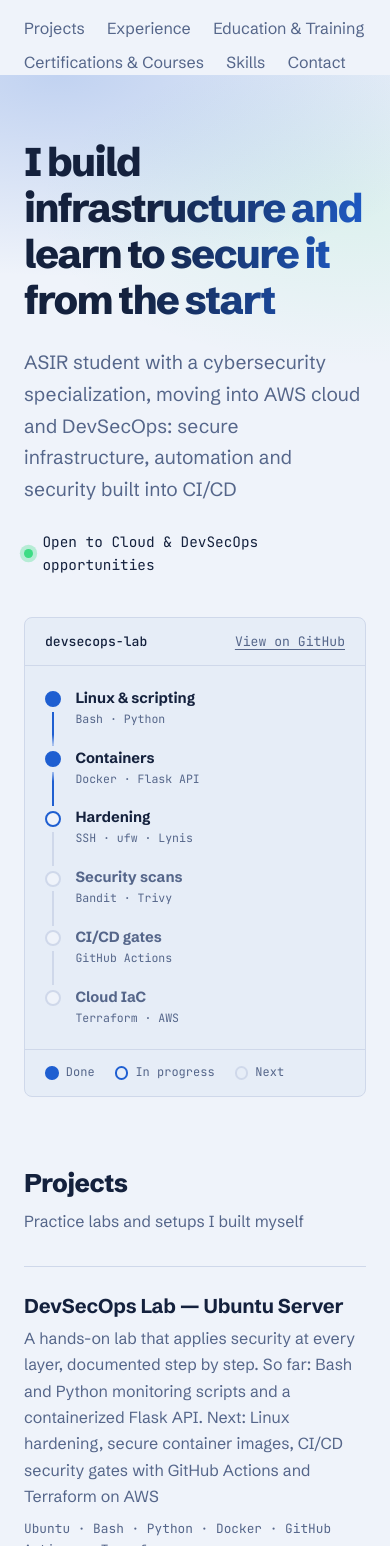
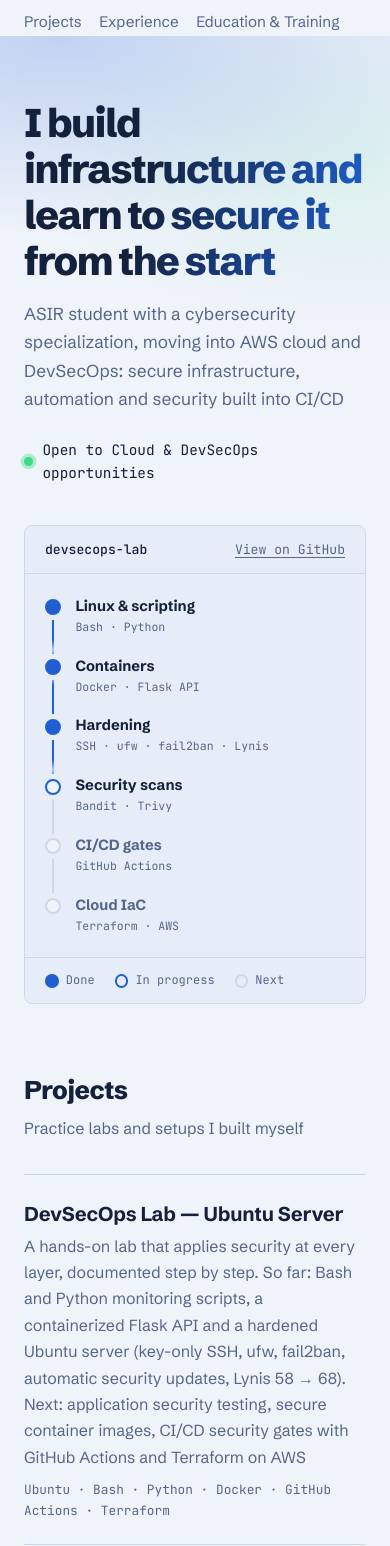
Before and after one commit to marcosgutierrez26/marcosgutierrez26.github.io, a plain HTML site: page index.html in a window 390 px wide. Shown: the part 110-1656 px from the top of the page. Drawn offline with Linux system fonts and the light colour scheme.

Commit message:
improve mobile layout and update DevSecOps progress

```diff
--- a/index.html
+++ b/index.html
@@ -63,17 +63,17 @@
             <span class="s-tech">Docker · Flask API</span>
             <span class="sr" data-i18n="rm_done">Done</span>
           </li>
-          <li class="now">
+          <li class="done">
             <span class="node" aria-hidden="true"></span>
             <span class="s-name" data-i18n="st3">Hardening</span>
-            <span class="s-tech">SSH · ufw · Lynis</span>
-            <span class="sr" data-i18n="rm_now">In progress</span>
+            <span class="s-tech">SSH · ufw · fail2ban · Lynis</span>
+            <span class="sr" data-i18n="rm_done">Done</span>
           </li>
-          <li>
+          <li class="now">
             <span class="node" aria-hidden="true"></span>
             <span class="s-name" data-i18n="st4">Security scans</span>
             <span class="s-tech">Bandit · Trivy</span>
-            <span class="sr" data-i18n="rm_next">Next</span>
+            <span class="sr" data-i18n="rm_now">In progress</span>
           </li>
           <li>
             <span class="node" aria-hidden="true"></span>
@@ -103,7 +103,7 @@
         <li>
           <a href="https://github.com/marcosgutierrez26/devsecops-lab">
             <span class="p-title" data-i18n="p1_title">DevSecOps Lab — Ubuntu Server</span>
-            <span class="p-desc" data-i18n="p1_desc">A hands-on lab that applies security at every layer, documented step by step. So far: Bash and Python monitoring scripts and a containerized Flask API. Next: Linux hardening, secure container images, CI/CD security gates with GitHub Actions and Terraform on AWS</span>
+            <span class="p-desc" data-i18n="p1_desc">A hands-on lab that applies security at every layer, documented step by step. So far: Bash and Python monitoring scripts, a containerized Flask API and a hardened Ubuntu server (key-only SSH, ufw, fail2ban, automatic security updates, Lynis 58 → 68). Next: application security testing, secure container images, CI/CD security gates with GitHub Actions and Terraform on AWS</span>
             <span class="p-tech">Ubuntu · Bash · Python · Docker · GitHub Actions · Terraform</span>
           </a>
         </li>
@@ -125,7 +125,7 @@
           <p class="when" data-i18n="exp1_when">04/2026 - 05/2026 · Madrid, Spain</p>
           <p data-i18n="exp1_desc">Professional training experience with coursework and practical learning in cloud computing, cryptography and security fundamentals, building a base for secure infrastructure and automation</p>
           <ul>
-            <li data-i18n="exp1_b1">Completed training in AWS, cryptography and cybersecurity fundamentals</li>
+            <li data-i18n="exp1_b1">Completed general training in cybersecurity</li>
             <li data-i18n="exp1_b2">Developed knowledge through technical courses and hands-on exercises</li>
           </ul>
         </li>
@@ -141,7 +141,7 @@
       <h2 data-i18n="edu_title">Education &amp; Training</h2>
       <ul class="timeline">
         <li>
-          <h3 data-i18n="edu1_title">Cloud &amp; security training · Accenture</h3>
+          <h3 data-i18n="edu1_title">Cybersecurity training · Accenture</h3>
           <p class="when" data-i18n="edu1_when">2026 – present</p>
           <p data-i18n="edu1_desc">Developing practical skills through hands-on training in AWS, cryptography and security fundamentals. Building on my systems and networking background to work towards Cloud and DevSecOps: secure infrastructure, automation and security built into CI/CD</p>
         </li>
--- a/script.js
+++ b/script.js
@@ -29,7 +29,7 @@ const translations = {
     projects_title: "Proyectos",
     projects_intro: "Laboratorios y entornos de práctica que he montado yo mismo",
     p1_title: "Laboratorio DevSecOps — Ubuntu Server",
-    p1_desc: "Laboratorio práctico que aplica seguridad en cada capa, documentado paso a paso. Hasta ahora: scripts de monitorización en Bash y Python y una API en Flask contenerizada. Lo siguiente: bastionado de Linux, imágenes de contenedor seguras, controles de seguridad en CI/CD con GitHub Actions y Terraform en AWS",
+    p1_desc: "Laboratorio práctico que aplica seguridad en cada capa, documentado paso a paso. Hasta ahora: scripts de monitorización en Bash y Python, una API en Flask contenerizada y un servidor Ubuntu bastionado (SSH solo con clave, ufw, fail2ban, actualizaciones de seguridad automáticas, Lynis 58 → 68). Lo siguiente: pruebas de seguridad de la aplicación, imágenes de contenedor seguras, controles de seguridad en CI/CD con GitHub Actions y Terraform en AWS",
     p2_title: "Laboratorio de control de acceso en PostgreSQL",
     p2_desc: "Despliegue de PostgreSQL con Docker y configuración de bases de datos, usuarios, roles, vistas y permisos de acceso granulares. Implementación de restricciones de privilegios y procedimientos de copia de seguridad y restauración",
 
@@ -37,14 +37,14 @@ const translations = {
     exp1_title: "Trainee de cloud y seguridad · Accenture",
     exp1_when: "04/2026 - 05/2026 · Madrid, España",
     exp1_desc: "Experiencia de formación profesional con cursos y aprendizaje práctico en computación en la nube, criptografía y fundamentos de seguridad, como base para infraestructura segura y automatización",
-    exp1_b1: "Formación completada en AWS, criptografía y fundamentos de ciberseguridad",
+    exp1_b1: "Formación completada en ciberseguridad general",
     exp1_b2: "Ampliación de conocimientos mediante cursos técnicos y ejercicios prácticos",
     exp2_title: "Dependiente · JD Sports",
     exp2_when: "06/2025 - actualidad · Madrid, España",
     exp2_desc: "Atención al cliente, apoyo en ventas y operaciones diarias de tienda en un entorno comercial de ritmo rápido",
 
     edu_title: "Formación",
-    edu1_title: "Formación en cloud y seguridad · Accenture",
+    edu1_title: "Formación en ciberseguridad · Accenture",
     edu1_when: "2026 – actualidad",
     edu1_desc: "Desarrollo de habilidades prácticas mediante formación en AWS, criptografía y fundamentos de seguridad. Apoyándome en mi base de sistemas y redes para avanzar hacia cloud y DevSecOps: infraestructura segura, automatización y seguridad integrada en CI/CD",
     edu2_title: "CFGS Administración de Sistemas Informáticos en Red (ASIR)",
@@ -100,7 +100,7 @@ const translations = {
     projects_title: "Projekte",
     projects_intro: "Übungslabore und Umgebungen, die ich selbst aufgebaut habe",
     p1_title: "DevSecOps-Labor — Ubuntu Server",
-    p1_desc: "Praxislabor, das Sicherheit auf jeder Ebene umsetzt, Schritt für Schritt dokumentiert. Bisher: Monitoring-Skripte in Bash und Python und eine containerisierte Flask-API. Als Nächstes: Linux-Härtung, sichere Container-Images, Sicherheitsprüfungen in CI/CD mit GitHub Actions und Terraform auf AWS",
+    p1_desc: "Praxislabor, das Sicherheit auf jeder Ebene umsetzt, Schritt für Schritt dokumentiert. Bisher: Monitoring-Skripte in Bash und Python, eine containerisierte Flask-API und ein gehärteter Ubuntu-Server (SSH nur mit Schlüssel, ufw, fail2ban, automatische Sicherheitsupdates, Lynis 58 → 68). Als Nächstes: Sicherheitstests der Anwendung, sichere Container-Images, Sicherheitsprüfungen in CI/CD mit GitHub Actions und Terraform auf AWS",
     p2_title: "PostgreSQL-Zugriffskontroll-Labor",
     p2_desc: "Bereitstellung von PostgreSQL mit Docker und Konfiguration von Datenbanken, Benutzern, Rollen, Views und feingranularen Zugriffsrechten. Umsetzung von Rechtebeschränkungen sowie Backup- und Wiederherstellungsverfahren",
 
@@ -108,14 +108,14 @@ const translations = {
     exp1_title: "Trainee Cloud & Sicherheit · Accenture",
     exp1_when: "04/2026 - 05/2026 · Madrid, Spanien",
     exp1_desc: "Berufliche Weiterbildung mit Kursen und praktischem Lernen in Cloud Computing, Kryptografie und Sicherheitsgrundlagen, als Basis für sichere Infrastruktur und Automatisierung",
-    exp1_b1: "Schulung in AWS, Kryptografie und Grundlagen der Cybersicherheit abgeschlossen",
+    exp1_b1: "Allgemeine Schulung in Cybersicherheit abgeschlossen",
     exp1_b2: "Wissen durch technische Kurse und praktische Übungen aufgebaut",
     exp2_title: "Verkaufsmitarbeiter · JD Sports",
     exp2_when: "06/2025 - heute · Madrid, Spanien",
     exp2_desc: "Kundenservice, Verkaufsunterstützung und tägliche Filialabläufe in einem schnelllebigen Einzelhandelsumfeld",
 
     edu_title: "Ausbildung",
-    edu1_title: "Schulung in Cloud und Sicherheit · Accenture",
+    edu1_title: "Schulung in Cybersicherheit · Accenture",
     edu1_when: "2026 – heute",
     edu1_desc: "Aufbau praktischer Kenntnisse durch praxisnahe Schulungen in AWS, Kryptografie und Sicherheitsgrundlagen. Auf meinem Wissen über Systeme und Netzwerke aufbauend arbeite ich auf Cloud und DevSecOps hin: sichere Infrastruktur, Automatisierung und Sicherheit in CI/CD",
     edu2_title: "Höhere Berufsausbildung (CFGS) in Netzwerk-IT-Systemadministration (ASIR)",
--- a/style.css
+++ b/style.css
@@ -520,3 +520,30 @@ footer {
   .stages li.done:not(:last-child)::after,
   .stages li.now .node { animation: none; }
 }
+/* Ajustes para móvil */
+@media (max-width: 560px) {
+  .site-header { padding: 1.25rem 0; gap: 0.75rem 1rem; }
+
+  /* Menú en una sola fila que se desliza con el dedo */
+  .site-header nav {
+    flex-wrap: nowrap;
+    overflow-x: auto;
+    gap: 1.1rem;
+    margin: 0 -1.5rem;
+    padding: 0.25rem 1.5rem 0.5rem;
+    scrollbar-width: none;
+    -webkit-overflow-scrolling: touch;
+  }
+  .site-header nav::-webkit-scrollbar { display: none; }
+  .site-header nav a { font-size: 0.95rem; padding: 0.35rem 0; }
+
+  /* Botones de idioma más fáciles de pulsar */
+  .lang button { padding: 0.5rem 0.8rem; font-size: 0.82rem; }
+
+  /* Sin flecha de hover en móvil: evita una línea vacía bajo títulos largos */
+  .projects li > a .p-title::after { display: none; }
+  .projects li > a:hover { padding-left: 0; }
+
+  .hero h1 { margin-bottom: 1rem; }
+  .lead { font-size: 1.08rem; }
+}
```
